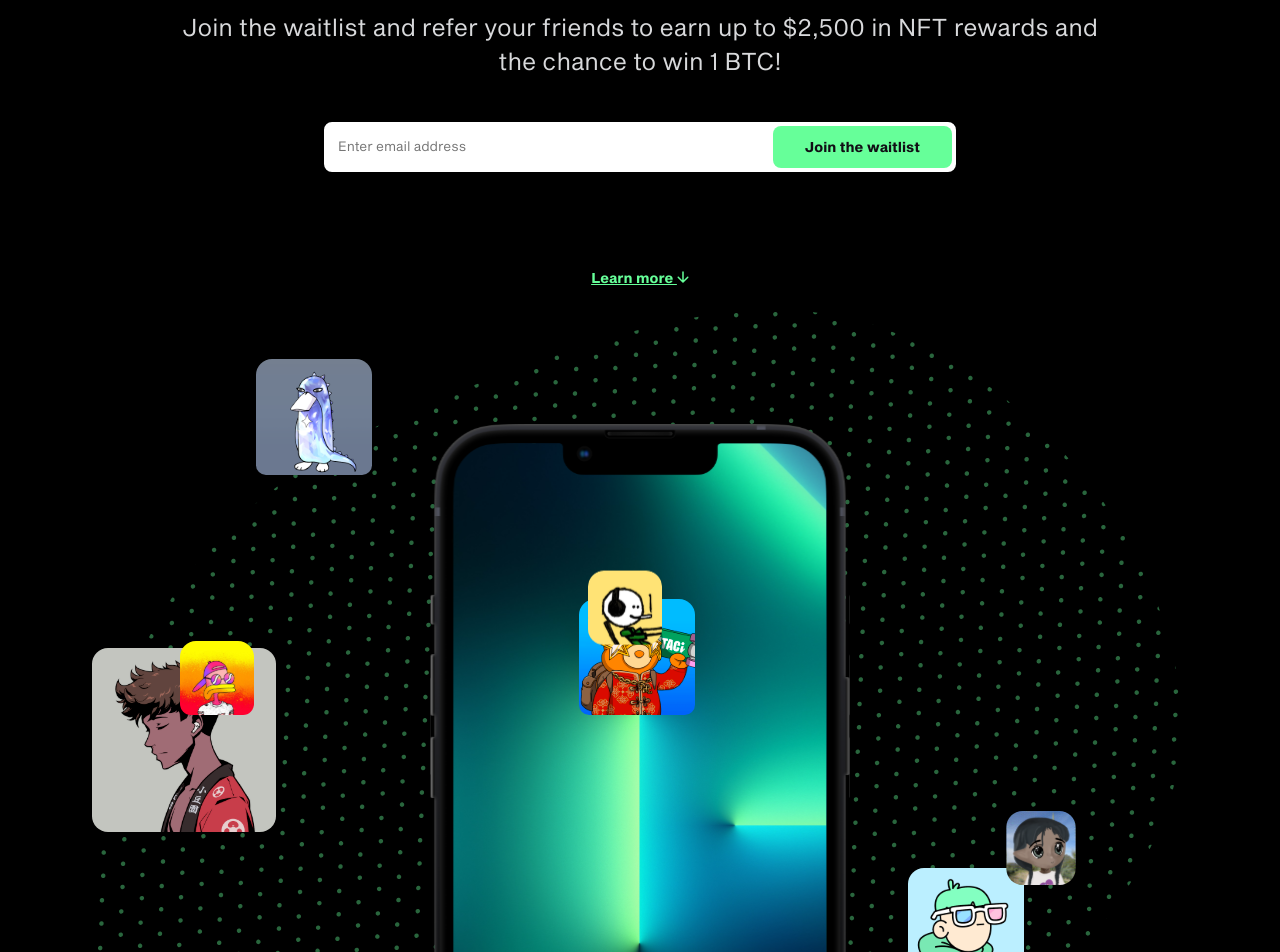
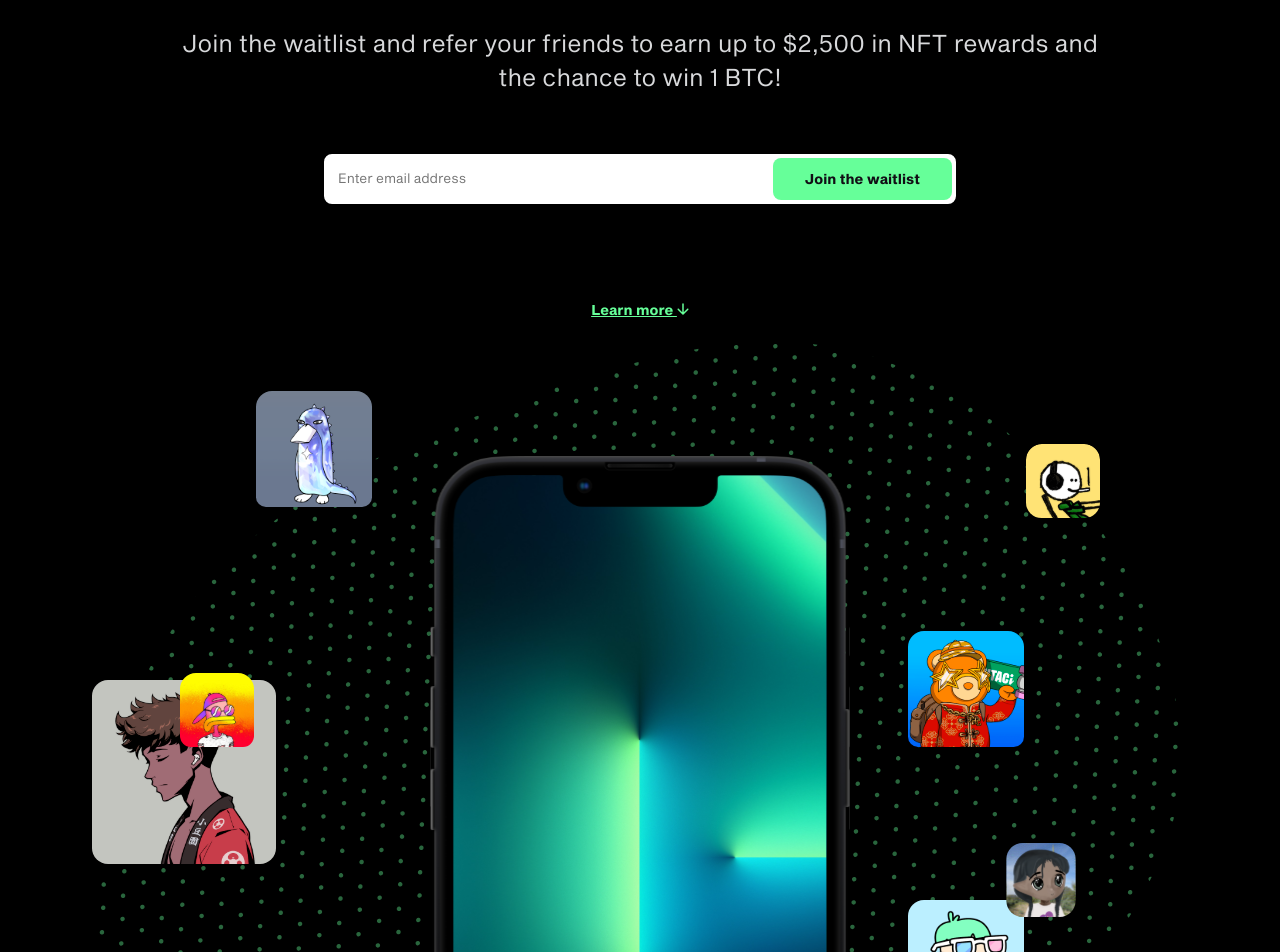
Before and after one commit to natalieweesh/slingshot-landing-page, a Next.js app: page / in a window 1280 px wide. Shown: the part 300-1252 px from the top of the page. Built offline with nearby package versions, Linux system fonts and the light colour scheme.

Commit message:
readjust for larger breakpoint

```diff
--- a/components/PhoneSection.module.scss
+++ b/components/PhoneSection.module.scss
@@ -132,6 +132,7 @@
   right: 45%;
   top: 65vh;
   @include bigger {
+    right: 15%;
     top: 30%;
   }
 }
@@ -140,6 +141,7 @@
   top: 58vh;
   right: 48%;
   @include bigger {
+    right: 8%;
     top: 8%;
   }
 }
--- a/components/layout.module.scss
+++ b/components/layout.module.scss
@@ -62,7 +62,7 @@
   max-width: 39.5rem;
   margin: 2.75rem auto 2.75rem;
   @include bigger {
-    margin-bottom: 5rem;
+    margin: 3.75rem auto 5rem;
   }
 }
 
--- a/components/variables.module.scss
+++ b/components/variables.module.scss
@@ -35,6 +35,7 @@ $twitterGray: #7D8088;
   margin: 2.6rem auto 1.75rem;
   @include bigger {
     font-size: 2.5rem;
+    margin-bottom: 2.75rem;
   }
   @include huger {
     font-size: 2.75rem;
```
